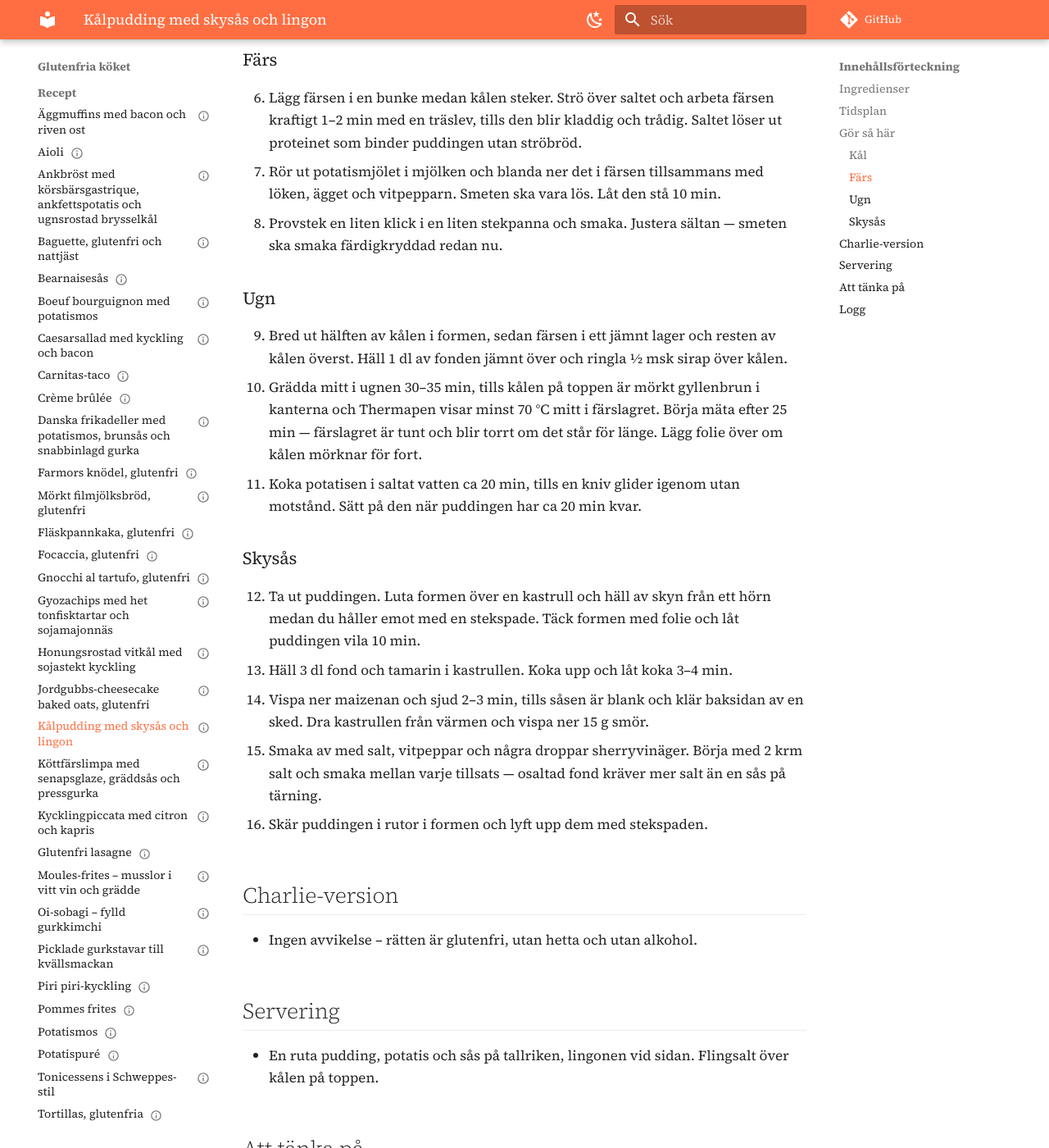
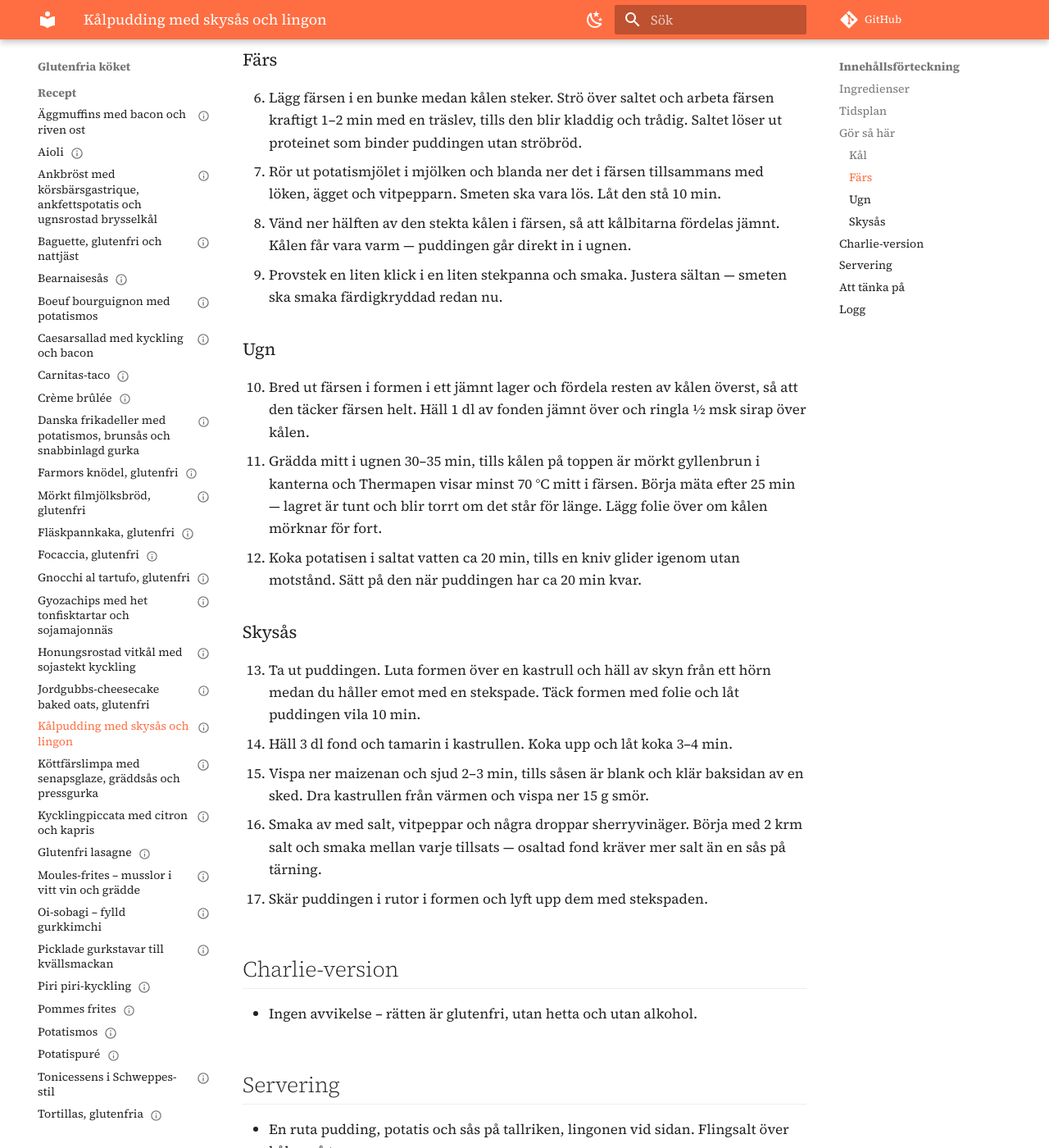
Before and after one commit to Hakan-ValidAlpha/glutenfriakocken, an MkDocs documentation site: the page built from docs/recept/kalpudding.md, in a window 1280 px wide and 1400 px high, scrolled down 2979 px. Shown: the whole window at 82% size. Built offline with MkDocs 1.6.1 and Material for MkDocs 9.7.7, drawn with Linux system fonts in a browser that asks for light colours; comment, search, counter and statistics services are not loaded; some of the changed text lies outside the part shown.

Commit message:
kålpudding: Lagning 1, betyg 5, hälften av kålen vänds ner i färsen
Hakan och Charlie 5/5. Cissi ville ha mer kål och luckrare färs, så halva
kålen blandas i färsen och resten läggs överst. Kålen anges i vikt (700 g)
efter att dagens halva vägde 560 g.

Co-Authored-By: Claude Fable 5.2 <noreply@anthropic.com>
Claude-Session: https://claude.ai/code/session_012LLv3qBginSSSbKdgqejSs

```diff
--- a/docs/recept/kalpudding.md
+++ b/docs/recept/kalpudding.md
@@ -15,7 +15,7 @@ tags: [helg, köttfärs, vitkål, ugn, lingon, meal-prep]
 
 **4 portioner · ca 80 min (varav 35 i ugn) · glutenfri**
 
-Husmanskost i liten sats: ett halvt vitkålshuvud som bryns sött-salt med sirap och varvas med blandfärs, bunden med potatismjöl i stället för ströbröd. Skyn i formen hälls av och blir en klar skysås på hemgjord kycklingfond, och lingonen står för syran.
+Husmanskost i liten sats: vitkål som bryns sött-salt med sirap, där hälften vänds ner i blandfärsen (bunden med potatismjöl i stället för ströbröd) och resten bakas mörkt gyllene ovanpå. Skyn i formen hälls av och blir en klar skysås på hemgjord kycklingfond, och lingonen står för syran.
 
 ## Ingredienser
 
@@ -67,8 +67,8 @@ Husmanskost i liten sats: ett halvt vitkålshuvud som bryns sött-salt med sirap
 |---|---|
 | T−80 min | Ugnen på 200 °C · skär kålen · börja steka den |
 | T−70 min | Färssmeten medan kålen steker · vila 10 min |
-| T−57 min | Sirap och vinäger i kålen · provstek färsen |
-| T−50 min | Varva i formen · in i ugnen |
+| T−57 min | Sirap och vinäger i kålen · hälften av kålen ner i färsen · provstek |
+| T−50 min | Färsen i formen · resten av kålen överst · in i ugnen |
 | T−35 min | Sätt på potatisen |
 | T−17 min | Puddingen ut vid 70 °C · häll av skyn · vila under folie |
 | T−12 min | Koka skysåsen |
@@ -87,21 +87,22 @@ Husmanskost i liten sats: ett halvt vitkålshuvud som bryns sött-salt med sirap
 
 6. Lägg färsen i en bunke medan kålen steker. Strö över saltet och arbeta färsen kraftigt 1–2 min med en träslev, tills den blir kladdig och trådig. Saltet löser ut proteinet som binder puddingen utan ströbröd.
 7. Rör ut potatismjölet i mjölken och blanda ner det i färsen tillsammans med löken, ägget och vitpepparn. Smeten ska vara lös. Låt den stå 10 min.
-8. Provstek en liten klick i en liten stekpanna och smaka. Justera sältan — smeten ska smaka färdigkryddad redan nu.
+8. Vänd ner hälften av den stekta kålen i färsen, så att kålbitarna fördelas jämnt. Kålen får vara varm — puddingen går direkt in i ugnen.
+9. Provstek en liten klick i en liten stekpanna och smaka. Justera sältan — smeten ska smaka färdigkryddad redan nu.
 
 ### Ugn
 
-9. Bred ut hälften av kålen i formen, sedan färsen i ett jämnt lager och resten av kålen överst. Häll 1 dl av fonden jämnt över och ringla ½ msk sirap över kålen.
-10. Grädda mitt i ugnen 30–35 min, tills kålen på toppen är mörkt gyllenbrun i kanterna och Thermapen visar minst 70 °C mitt i färslagret. Börja mäta efter 25 min — färslagret är tunt och blir torrt om det står för länge. Lägg folie över om kålen mörknar för fort.
-11. Koka potatisen i saltat vatten ca 20 min, tills en kniv glider igenom utan motstånd. Sätt på den när puddingen har ca 20 min kvar.
+10. Bred ut färsen i formen i ett jämnt lager och fördela resten av kålen överst, så att den täcker färsen helt. Häll 1 dl av fonden jämnt över och ringla ½ msk sirap över kålen.
+11. Grädda mitt i ugnen 30–35 min, tills kålen på toppen är mörkt gyllenbrun i kanterna och Thermapen visar minst 70 °C mitt i färsen. Börja mäta efter 25 min — lagret är tunt och blir torrt om det står för länge. Lägg folie över om kålen mörknar för fort.
+12. Koka potatisen i saltat vatten ca 20 min, tills en kniv glider igenom utan motstånd. Sätt på den när puddingen har ca 20 min kvar.
 
 ### Skysås
 
-12. Ta ut puddingen. Luta formen över en kastrull och häll av skyn från ett hörn medan du håller emot med en stekspade. Täck formen med folie och låt puddingen vila 10 min.
-13. Häll 3 dl fond och tamarin i kastrullen. Koka upp och låt koka 3–4 min.
-14. Vispa ner maizenan och sjud 2–3 min, tills såsen är blank och klär baksidan av en sked. Dra kastrullen från värmen och vispa ner 15 g smör.
-15. Smaka av med salt, vitpeppar och några droppar sherryvinäger. Börja med 2 krm salt och smaka mellan varje tillsats — osaltad fond kräver mer salt än en sås på tärning.
-16. Skär puddingen i rutor i formen och lyft upp dem med stekspaden.
+13. Ta ut puddingen. Luta formen över en kastrull och häll av skyn från ett hörn medan du håller emot med en stekspade. Täck formen med folie och låt puddingen vila 10 min.
+14. Häll 3 dl fond och tamarin i kastrullen. Koka upp och låt koka 3–4 min.
+15. Vispa ner maizenan och sjud 2–3 min, tills såsen är blank och klär baksidan av en sked. Dra kastrullen från värmen och vispa ner 15 g smör.
+16. Smaka av med salt, vitpeppar och några droppar sherryvinäger. Börja med 2 krm salt och smaka mellan varje tillsats — osaltad fond kräver mer salt än en sås på tärning.
+17. Skär puddingen i rutor i formen och lyft upp dem med stekspaden.
 
 ## Charlie-version
 
@@ -114,12 +115,16 @@ Husmanskost i liten sats: ett halvt vitkålshuvud som bryns sött-salt med sirap
 ## Att tänka på
 
 - **Glutenkoll:** Tamarin ska vara märkt glutenfri — vanlig soja innehåller vete. Potatismjöl och maizena är naturligt glutenfria. Hemgjord fond är ren; förstärks såsen med fond på flaska ska etiketten kontrolleras.
+- **Kålmängden:** Väg kålen. Ett halvt huvud kan väga allt från drygt 500 g till över 1 kg, och under 700 g blir det för lite kål mot färsen.
 - **Utrustning:** Gratängformen 26×20 cm är rätt storlek för satsen — i en större form blir lagren tunna och puddingen torr. Kålen steks i Le Creuset-grytan, eftersom 700 g rå kål inte ryms i stekpannan. Ugnstermometer saknas, så lita på Thermapen snarare än på klockan.
 - **Bryningen är smaken.** Blek kål ger en söt men platt pudding. Rör sällan, låt kålen ligga mot botten och vänta med sirapen till slutet — den bränner annars.
 - **Fonden:** Receptet räknar med hemgjord fond i buljongstyrka. Är den nedkokt till koncentrat späds den med vatten till 4 dl. Smakar såsen tunt före redningen: koka ner den ett par minuter till.
-- **Skalning:** Dubbel sats (helt kålhuvud, 800 g färs) går i gratängformen 39×25 cm med samma lagertjocklek och ungefär samma ugnstid. Kålen steks då i två omgångar.
+- **Skalning:** Dubbel sats (1,4 kg kål, 800 g färs) går i gratängformen 39×25 cm med samma lagertjocklek och ungefär samma ugnstid. Kålen steks då i två omgångar.
 - **Rester:** Håller 3 dagar i kylen. Värm en ruta i mikron med en sked sås över. Pudding och sås går att frysa; potatisen kokas färsk, eftersom kokt potatis blir vattnig i frysen.
 
 ## Logg
 
-*Ingen lagning loggad ännu.*
+??? abstract "Lagning 1 — 2026-11-15 · betyg 5"
+    **Resultat:** Hakan och Charlie 5/5, serverad med kokt potatis och skysås. Cissi ville ha mer kål och ett luckrare färslager med kål i, inte en kompakt skiva färs. Kålhalvan vägde 560 g mot kortets 700 g, så det blev 1,4 delar kål per del färs i stället för 1,75; planen för dagen var därför nedskalad smaksättning av kålen och två tredjedelar av den överst. Är färsen fortfarande för fast nästa gång: arbeta den kortare i steg 6.
+    **Ändrat i huvudtexten:** Hälften av den stekta kålen vänds nu ner i färsen och resten läggs överst; bottenlagret av kål är struket. Kålen anges i vikt (700 g) i stället för som ett halvt huvud, med en punkt om att väga den. Skälet är Cissis önskemål. Kåltäcket överst blir ungefär lika tjockt som vid den här lagningen.
+    **Charlie:** 5/5.
```
Also changed, not shown: other parts of docs/recept/kalpudding.md (+5 -5 lines).
